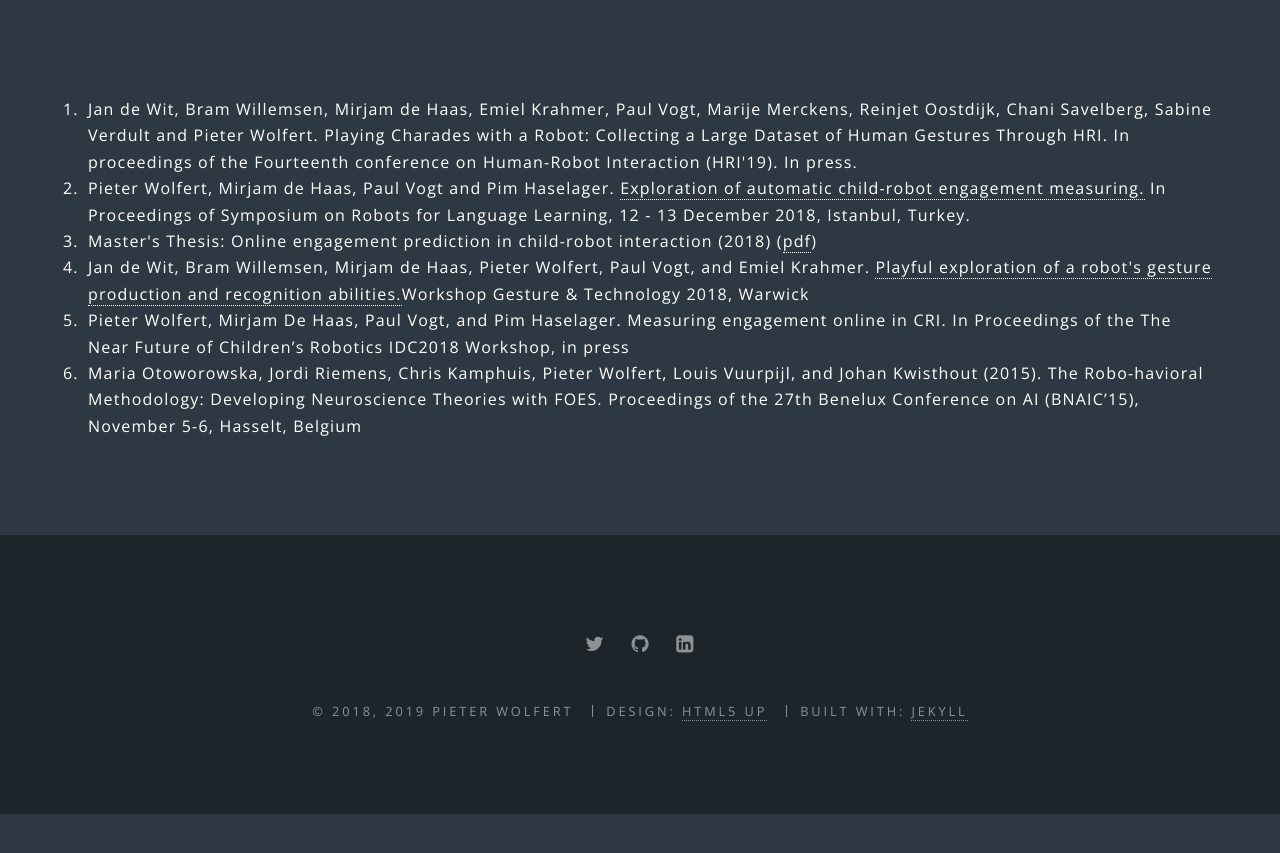
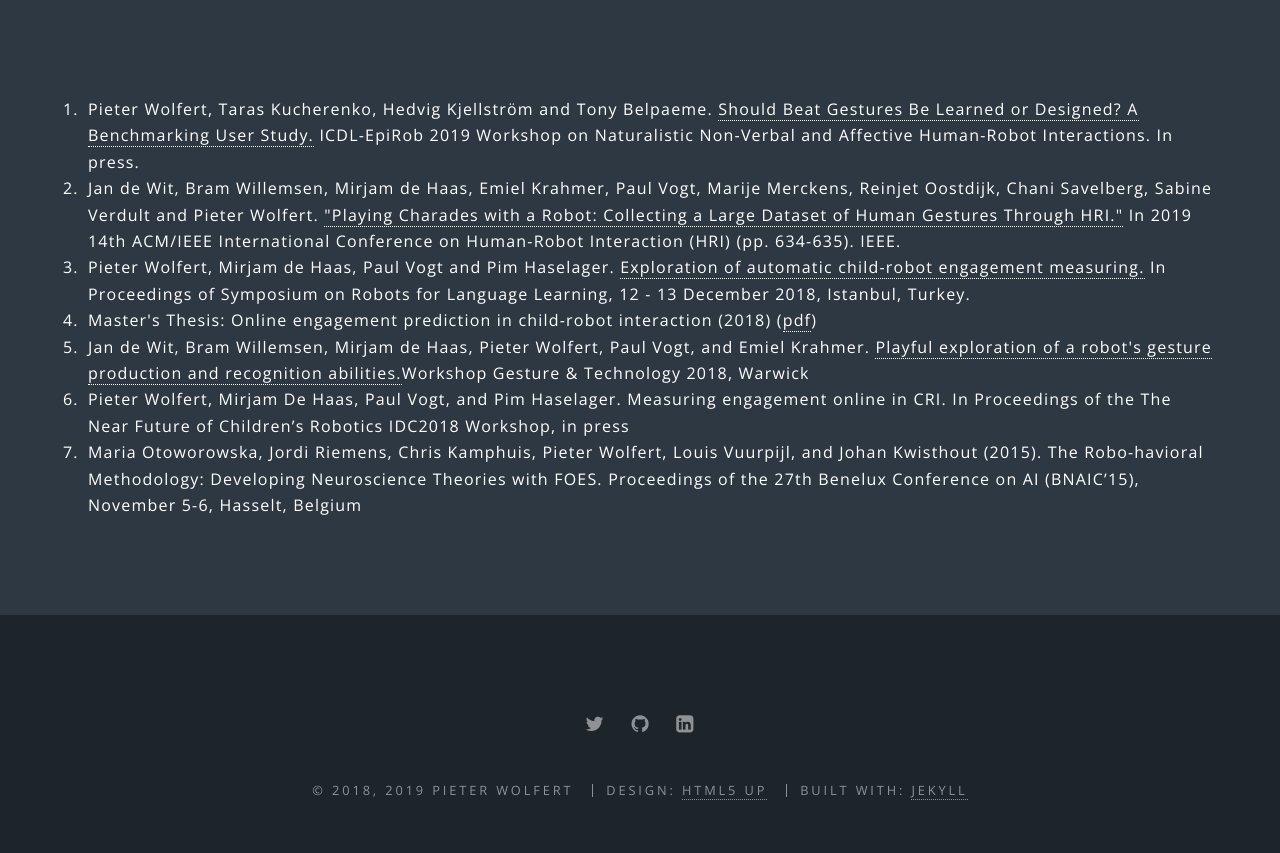
Before and after one commit to pieterwolfert/website-source, a Jekyll site: the page built from publications.html, in a window 1280 px wide and 1228 px high. Shown: the part 335-1188 px from the top of the window. Built offline with Jekyll 4.4.1, drawn with Linux system fonts in a browser that asks for light colours.

Commit message:
updated list of publications

```diff
--- a/publications.html
+++ b/publications.html
@@ -4,8 +4,9 @@ title: Publications
 ---
 
 		<ol >
-									<li>Jan de Wit, Bram Willemsen, Mirjam de Haas, Emiel Krahmer, Paul Vogt, Marije Merckens, Reinjet Oostdijk, Chani Savelberg, Sabine Verdult and Pieter Wolfert. Playing Charades with a Robot: Collecting a Large Dataset of Human Gestures Through HRI. In proceedings of the Fourteenth conference on Human-Robot Interaction (HRI'19). In press.</li>
-									<li>Pieter Wolfert, Mirjam de Haas, Paul Vogt and Pim Haselager. <a href="https://www.pieterwolfert.com/files/l2tor_symposium_istanbul.pdf">Exploration of automatic child-robot engagement measuring.</a> In Proceedings of Symposium on Robots for Language Learning, 12 - 13 December 2018, Istanbul, Turkey. </li>
+	  <li>Pieter Wolfert, Taras Kucherenko, Hedvig Kjellström and Tony Belpaeme. <a href="https://pieterwolfert.com/files/epirob_camera_final.pdf">Should Beat Gestures Be Learned or Designed? A Benchmarking User Study.</a> ICDL-EpiRob 2019 Workshop on Naturalistic Non-Verbal and Affective Human-Robot Interactions. In press. </li>
+		<li>Jan de Wit, Bram Willemsen, Mirjam de Haas, Emiel Krahmer, Paul Vogt, Marije Merckens, Reinjet Oostdijk, Chani Savelberg, Sabine Verdult and Pieter Wolfert. <a href="http://www.l2tor.eu/effe/wp-content/uploads/2019/02/dewitetal-latebreakingHRI.pdf">"Playing Charades with a Robot: Collecting a Large Dataset of Human Gestures Through HRI."</a> In 2019 14th ACM/IEEE International Conference on Human-Robot Interaction (HRI) (pp. 634-635). IEEE.</li>
+		<li>Pieter Wolfert, Mirjam de Haas, Paul Vogt and Pim Haselager. <a href="https://www.pieterwolfert.com/files/l2tor_symposium_istanbul.pdf">Exploration of automatic child-robot engagement measuring.</a> In Proceedings of Symposium on Robots for Language Learning, 12 - 13 December 2018, Istanbul, Turkey. </li>
 		<li>Master's Thesis: Online engagement prediction in child-robot interaction (2018) (<a href="https://pieterwolfert.com/files/thesis.pdf">pdf</a>)</li>
 		<li>Jan de Wit, Bram Willemsen, Mirjam de Haas, Pieter Wolfert, Paul Vogt, and Emiel Krahmer. <a href="https://pieterwolfert.com/files/poster_robot_gesture_study.pdf">Playful exploration of a robot's gesture production and recognition abilities.</a>Workshop Gesture &amp; Technology 2018, Warwick</li>
 		<li>Pieter Wolfert, Mirjam De Haas, Paul Vogt, and Pim Haselager.  Measuring engagement online in CRI. In Proceedings of the The Near Future of Children’s Robotics IDC2018 Workshop, in press</li>
```
